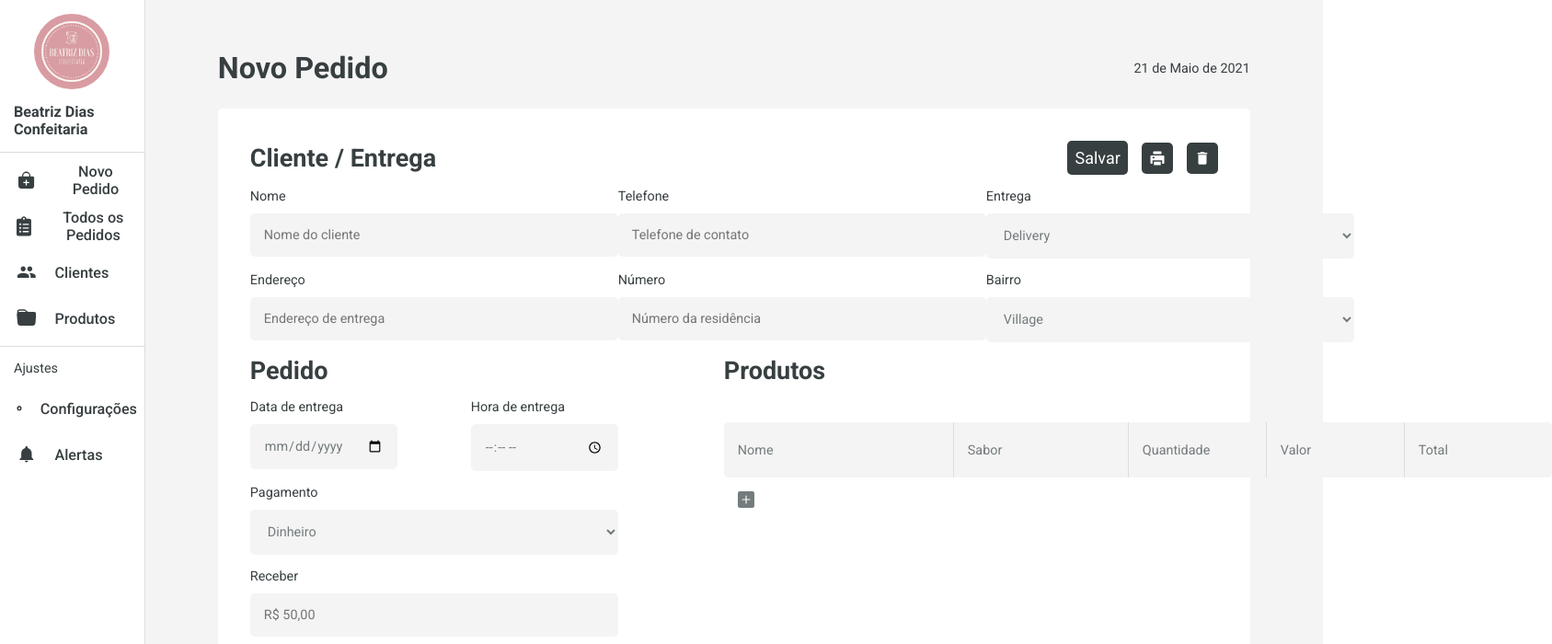
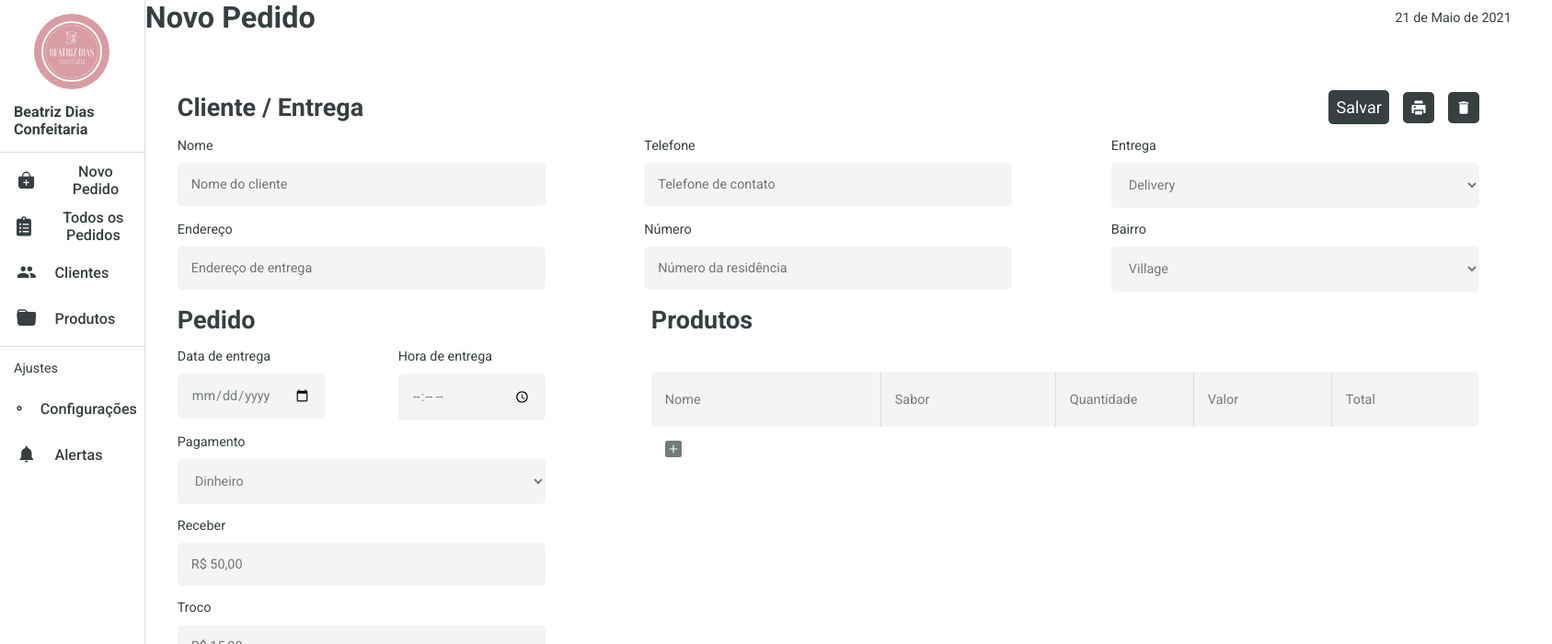
Before and after one commit to Emerson-MM-Filho/Order-Manager-Front, a React (Create React App) app in the folder react-system/: page / in a window 1280 px wide. Shown: the top 700 px of the page at 92% size, 1687 px wide, since content can reach past the window. Built offline with nearby package versions, Linux system fonts and the light colour scheme.

Commit message:
remove section and div content

```diff
--- a/react-system/src/components/newOrder/newOrder.css
+++ b/react-system/src/components/newOrder/newOrder.css
@@ -23,18 +23,3 @@
 #sideBySideContainer {
     display: flex;
 }
-
-
-#contentSection {
-    width: 100%;
-    min-height: 100vh;
-    display: flex;
-    background-color: #F5F4F4;
-}
-
-.contentContainer {
-    width: 90%;
-    height: 90%;
-    margin: auto;
-    padding: 15px;
-}
--- a/react-system/src/components/newOrder/newOrder.js
+++ b/react-system/src/components/newOrder/newOrder.js
@@ -3,6 +3,7 @@ import NewOrderButtons from './newOrderButtons'
 import OrderInputContainer from './orderInputContainer'
 import SendDetails from './sendDetails'
 import OrderDetails from './orderDetails'
+
 
 import { RiPrinterFill } from 'react-icons/ri'
 import { MdDelete } from 'react-icons/md'
@@ -10,10 +11,8 @@ import SectionTitle from "../sectionTitle";
 
 function newOrder() {
 
-
   return (
-    <section id="contentSection">
-      <div className='contentContainer'>
+    <div>
       <SectionTitle title='Novo Pedido'/>
       <div id="newOrderContainer">
         <div id="newOrderHeader">
@@ -31,7 +30,6 @@ function newOrder() {
         </div>
       </div>
     </div>
-    </section>
   )
 }
 
```
Lines whose indentation alone changed are shown as unchanged.
